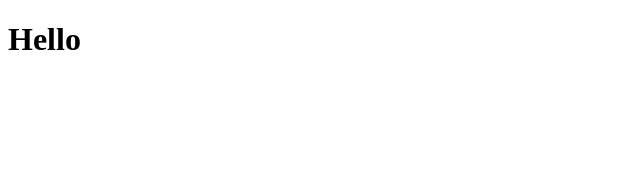
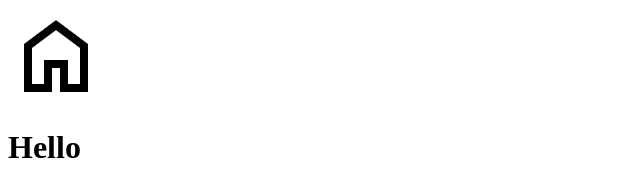
Before and after one commit to kmkrjj/custom-mouse-cursor, a plain HTML site: page page1.html in a window 1280 px wide. Shown: the whole page, without its empty margins (0-640 px from the left). Drawn offline with Linux system fonts and the light colour scheme.

Commit message:
Update page1.html

```diff
--- a/page1.html
+++ b/page1.html
@@ -8,6 +8,9 @@
     <link rel="stylesheet" href="styles.css">
 </head>
 <body>
+	<a href="index.html">
+		<img src="home.png">
+	</a>
 	<h1>Hello</h1>
 </body>
 </html>
```
